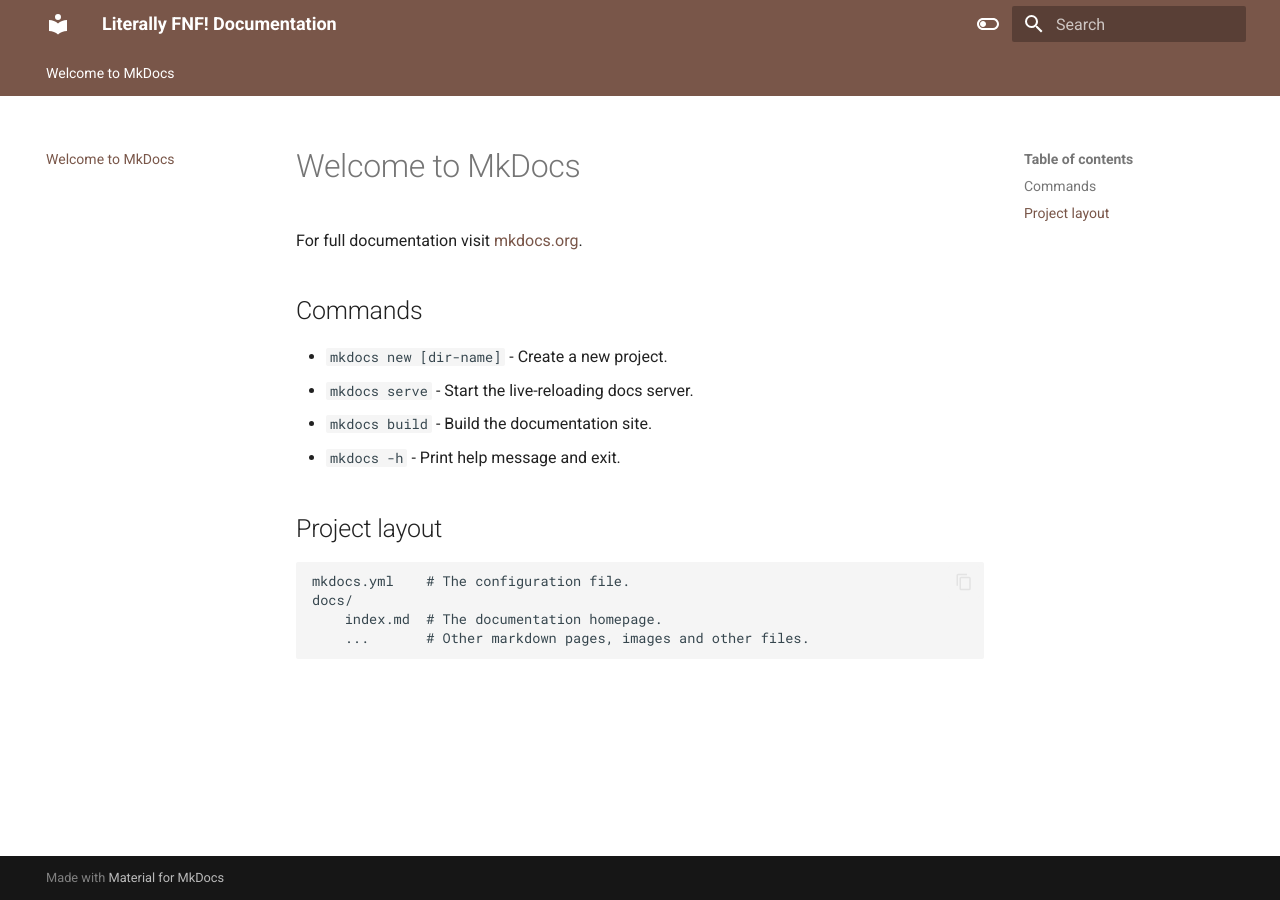
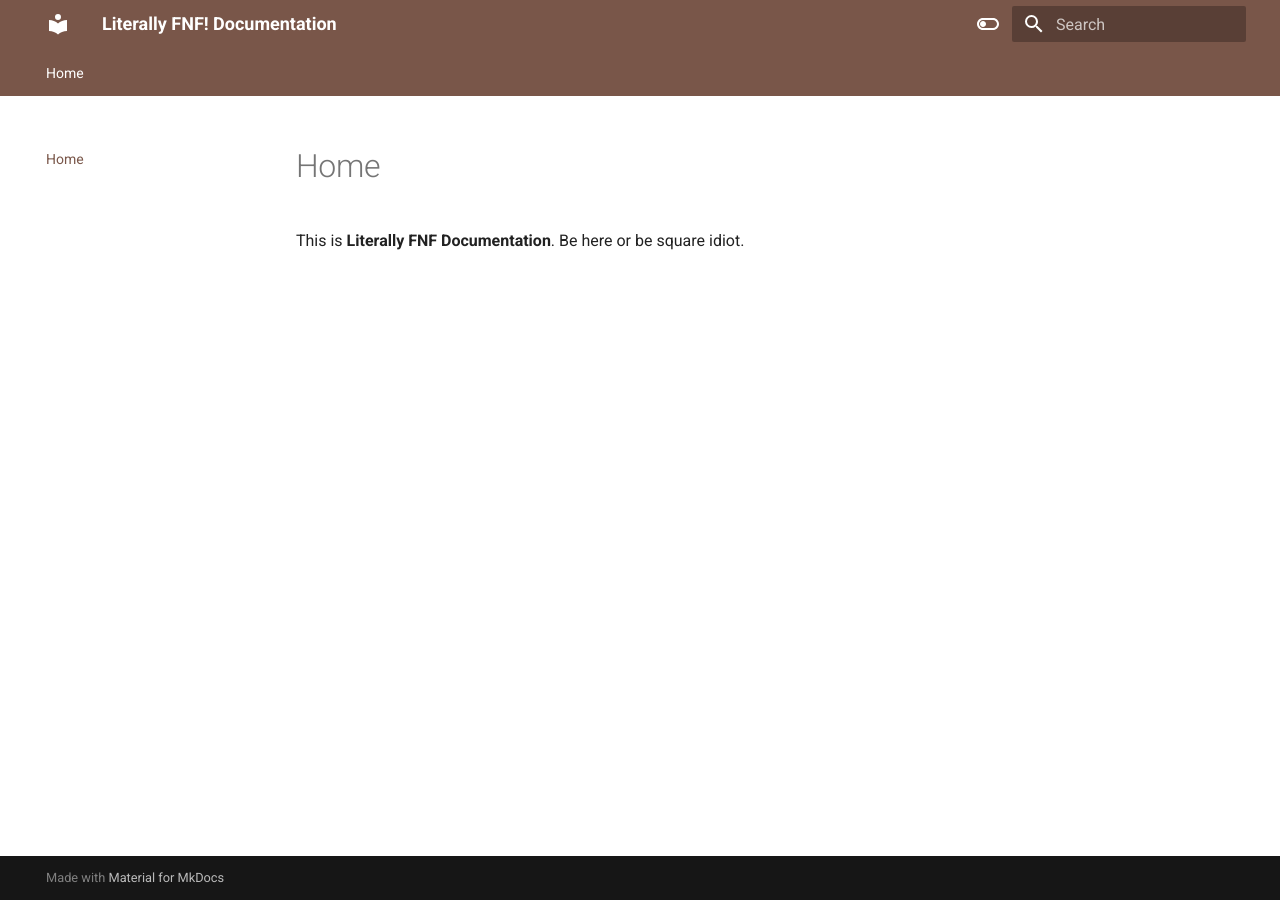
Before and after one commit to toad4085/Literally-FNF-Documentation, an MkDocs documentation site: the page built from docs/index.md, in a window 1280 px wide. Built offline with MkDocs 1.6.1 and Material for MkDocs 9.7.7, drawn with Linux system fonts in a browser that asks for light colours.

Commit message:
Update index.md

```diff
--- a/docs/index.md
+++ b/docs/index.md
@@ -1,17 +1,3 @@
-# Welcome to MkDocs
+# Home
 
-For full documentation visit [mkdocs.org](https://www.mkdocs.org).
-
-## Commands
-
-* `mkdocs new [dir-name]` - Create a new project.
-* `mkdocs serve` - Start the live-reloading docs server.
-* `mkdocs build` - Build the documentation site.
-* `mkdocs -h` - Print help message and exit.
-
-## Project layout
-
-    mkdocs.yml    # The configuration file.
-    docs/
-        index.md  # The documentation homepage.
-        ...       # Other markdown pages, images and other files.
+This is **Literally FNF Documentation**. Be here or be square idiot.
```
